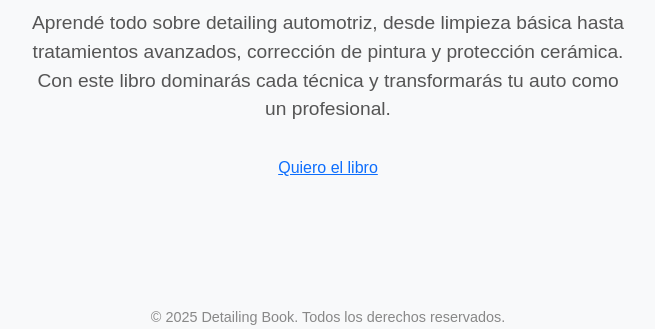
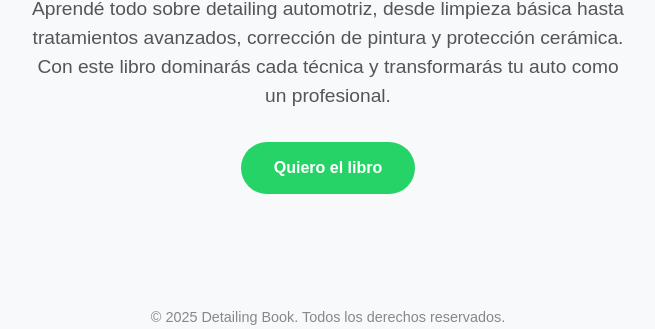
Before and after one commit to Joaquinnoble777/librodetailing, a plain HTML site: page index.html in a window 1280 px wide. Shown: the part 541-870 px from the top of the page, without its empty margins (312-967 px from the left). Drawn offline with nearby package versions, Linux system fonts and the light colour scheme.

Commit message:
Refactor button styles and update link class

```diff
--- a/index.html
+++ b/index.html
@@ -30,7 +30,7 @@
       color: #555;
       max-width: 600px;
     }
-    .btn-whatsapp {
+    .btn {
       background-color: #25D366;
       color: white;
       font-weight: bold;
@@ -39,7 +39,7 @@
       text-decoration: none;
       transition: background 0.3s ease;
     }
-    .btn-whatsapp:hover {
+    .btn:hover {
       background-color: #1ebe5d;
       color: white;
     }
@@ -64,7 +64,7 @@
 " class="book-image">
     <h1>Guía Completa de Detailing</h1>
     <p>Aprendé todo sobre detailing automotriz, desde limpieza básica hasta tratamientos avanzados, corrección de pintura y protección cerámica. Con este libro dominarás cada técnica y transformarás tu auto como un profesional.</p>
-    <a href="https://www.amazon.com/-/es/dp/B0G1VQGHJ5" target="_blank">Quiero el libro</a>
+    <a href="https://www.amazon.com/-/es/dp/B0G1VQGHJ5" class="btn" target="_blank">Quiero el libro</a>
   </section>
 
   <footer>
```
